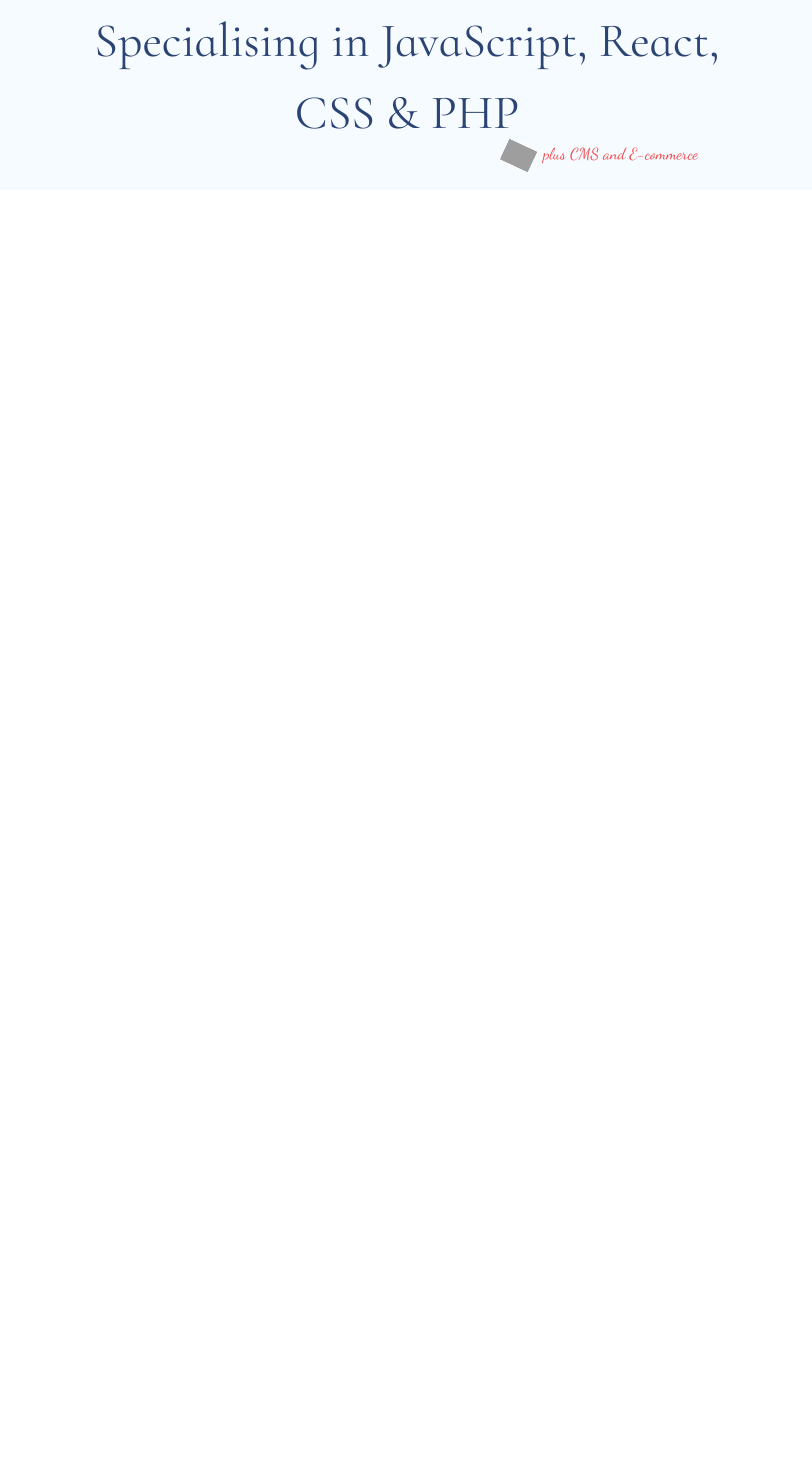
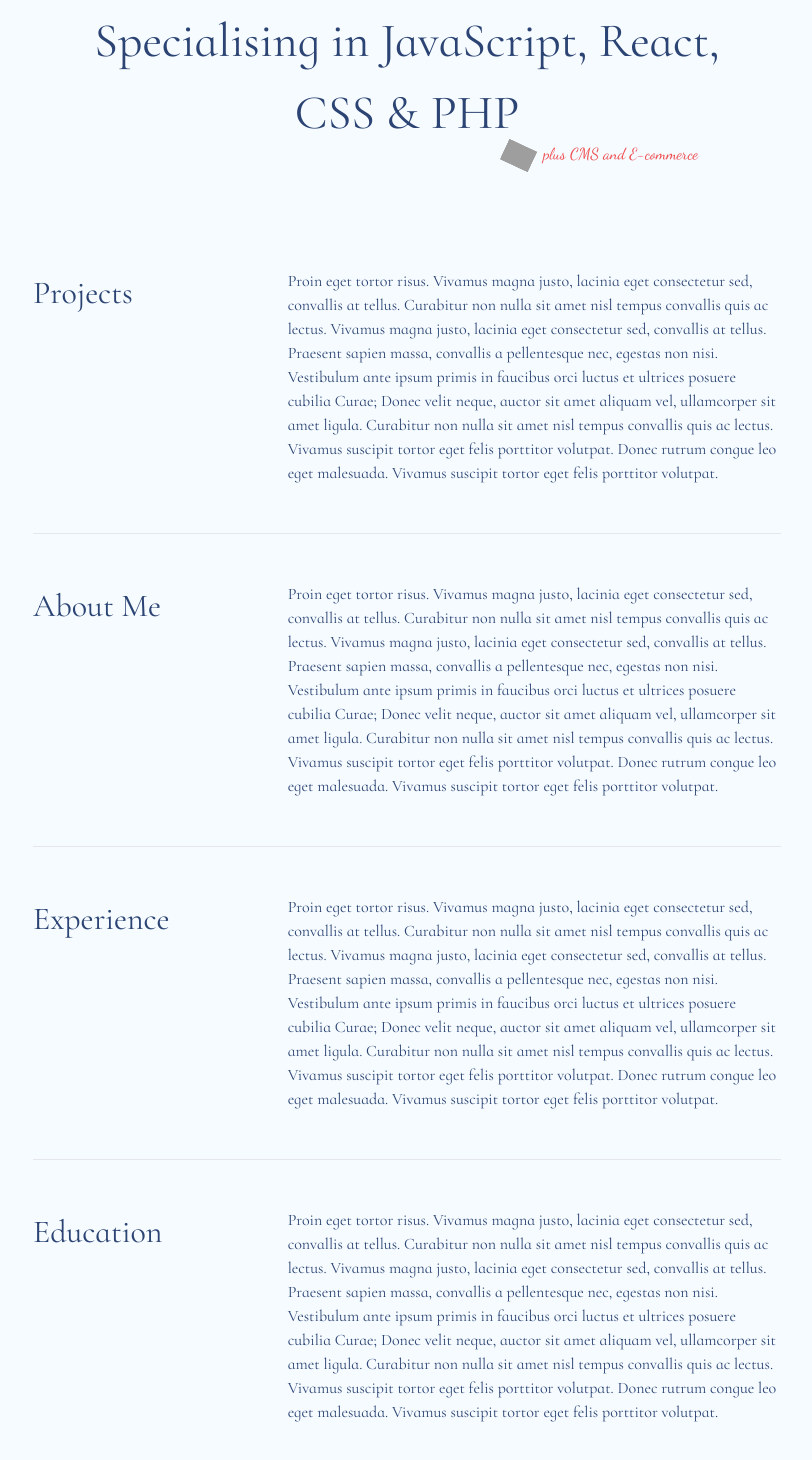
Before and after one commit to dstokesy/Portfolio, a Next.js app: page / in a window 1280 px wide. Shown: the part 542-2002 px from the top of the page, without its empty margins (233-1045 px from the left). Before the commit the page ends 816 px from the top, so only its background shows below. Built offline with nearby package versions, Linux system fonts and the light colour scheme; grey boxes are pictures that could not be loaded.

Commit message:
adds content

```diff
--- a/pages/index.module.scss
+++ b/pages/index.module.scss
@@ -15,4 +15,12 @@
 		font-size: 3rem;
 		line-height: 1.5;
 	}
+
+	&_two {
+		font-size: 1.25rem;
+
+		@media (min-width: 650px) {
+			font-size: 2rem;
+		}
+	}
 }
--- a/pages/index.tsx
+++ b/pages/index.tsx
@@ -26,9 +26,61 @@ export default function Index() {
           </h1>
         </div>
       </header>
-      <div className="container-fluid">
 
-      </div>
+      <section className="pt-24">
+        <div className="container">
+          <div className="pb-12">
+            <div className="grid grid-cols-12 gap-4">
+              <div className="col-start-1 col-end-13 sm:col-start-1 sm:col-end-5">
+                <h2 className={styles.heading_two}>Projects</h2>
+              </div>
+              <div className="col-start-1 col-end-13 sm:col-start-5 sm:col-end-13">
+                <p>Proin eget tortor risus. Vivamus magna justo, lacinia eget consectetur sed, convallis at tellus. Curabitur non nulla sit amet nisl tempus convallis quis ac lectus. Vivamus magna justo, lacinia eget consectetur sed, convallis at tellus. Praesent sapien massa, convallis a pellentesque nec, egestas non nisi. Vestibulum ante ipsum primis in faucibus orci luctus et ultrices posuere cubilia Curae; Donec velit neque, auctor sit amet aliquam vel, ullamcorper sit amet ligula. Curabitur non nulla sit amet nisl tempus convallis quis ac lectus. Vivamus suscipit tortor eget felis porttitor volutpat. Donec rutrum congue leo eget malesuada. Vivamus suscipit tortor eget felis porttitor volutpat.</p>
+              </div>
+            </div>
+          </div>
+
+          <hr/>
+
+          <div className="pt-12 pb-12">
+            <div className="grid grid-cols-12 gap-4">
+              <div className="col-start-1 col-end-13 sm:col-start-1 sm:col-end-5">
+                <h2 className={styles.heading_two}>About Me</h2>
+              </div>
+              <div className="col-start-1 col-end-13 sm:col-start-5 sm:col-end-13">
+                <p>Proin eget tortor risus. Vivamus magna justo, lacinia eget consectetur sed, convallis at tellus. Curabitur non nulla sit amet nisl tempus convallis quis ac lectus. Vivamus magna justo, lacinia eget consectetur sed, convallis at tellus. Praesent sapien massa, convallis a pellentesque nec, egestas non nisi. Vestibulum ante ipsum primis in faucibus orci luctus et ultrices posuere cubilia Curae; Donec velit neque, auctor sit amet aliquam vel, ullamcorper sit amet ligula. Curabitur non nulla sit amet nisl tempus convallis quis ac lectus. Vivamus suscipit tortor eget felis porttitor volutpat. Donec rutrum congue leo eget malesuada. Vivamus suscipit tortor eget felis porttitor volutpat.</p>
+              </div>
+            </div>
+          </div>
+
+          <hr/>
+
+          <div className="pt-12 pb-12">
+            <div className="grid grid-cols-12 gap-4">
+              <div className="col-start-1 col-end-13 sm:col-start-1 sm:col-end-5">
+                <h2 className={styles.heading_two}>Experience</h2>
+              </div>
+              <div className="col-start-1 col-end-13 sm:col-start-5 sm:col-end-13">
+                <p>Proin eget tortor risus. Vivamus magna justo, lacinia eget consectetur sed, convallis at tellus. Curabitur non nulla sit amet nisl tempus convallis quis ac lectus. Vivamus magna justo, lacinia eget consectetur sed, convallis at tellus. Praesent sapien massa, convallis a pellentesque nec, egestas non nisi. Vestibulum ante ipsum primis in faucibus orci luctus et ultrices posuere cubilia Curae; Donec velit neque, auctor sit amet aliquam vel, ullamcorper sit amet ligula. Curabitur non nulla sit amet nisl tempus convallis quis ac lectus. Vivamus suscipit tortor eget felis porttitor volutpat. Donec rutrum congue leo eget malesuada. Vivamus suscipit tortor eget felis porttitor volutpat.</p>
+              </div>
+            </div>
+          </div>
+
+          <hr/>
+
+          <div className="pt-12 pb-12">
+            <div className="grid grid-cols-12 gap-4">
+              <div className="col-start-1 col-end-13 sm:col-start-1 sm:col-end-5">
+                <h2 className={styles.heading_two}>Education</h2>
+              </div>
+              <div className="col-start-1 col-end-13 sm:col-start-5 sm:col-end-13">
+                <p>Proin eget tortor risus. Vivamus magna justo, lacinia eget consectetur sed, convallis at tellus. Curabitur non nulla sit amet nisl tempus convallis quis ac lectus. Vivamus magna justo, lacinia eget consectetur sed, convallis at tellus. Praesent sapien massa, convallis a pellentesque nec, egestas non nisi. Vestibulum ante ipsum primis in faucibus orci luctus et ultrices posuere cubilia Curae; Donec velit neque, auctor sit amet aliquam vel, ullamcorper sit amet ligula. Curabitur non nulla sit amet nisl tempus convallis quis ac lectus. Vivamus suscipit tortor eget felis porttitor volutpat. Donec rutrum congue leo eget malesuada. Vivamus suscipit tortor eget felis porttitor volutpat.</p>
+              </div>
+            </div>
+          </div>
+
+        </div>
+      </section>
     </Layout>
   )
 }
```
